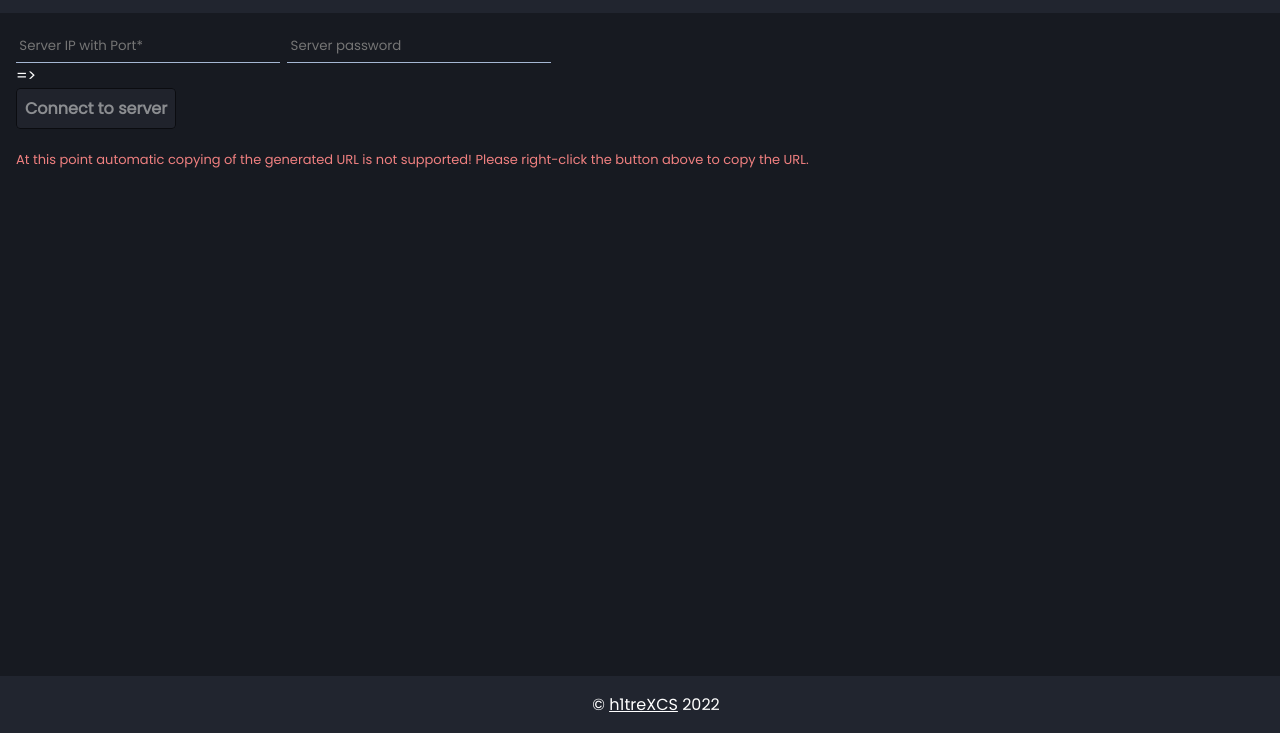
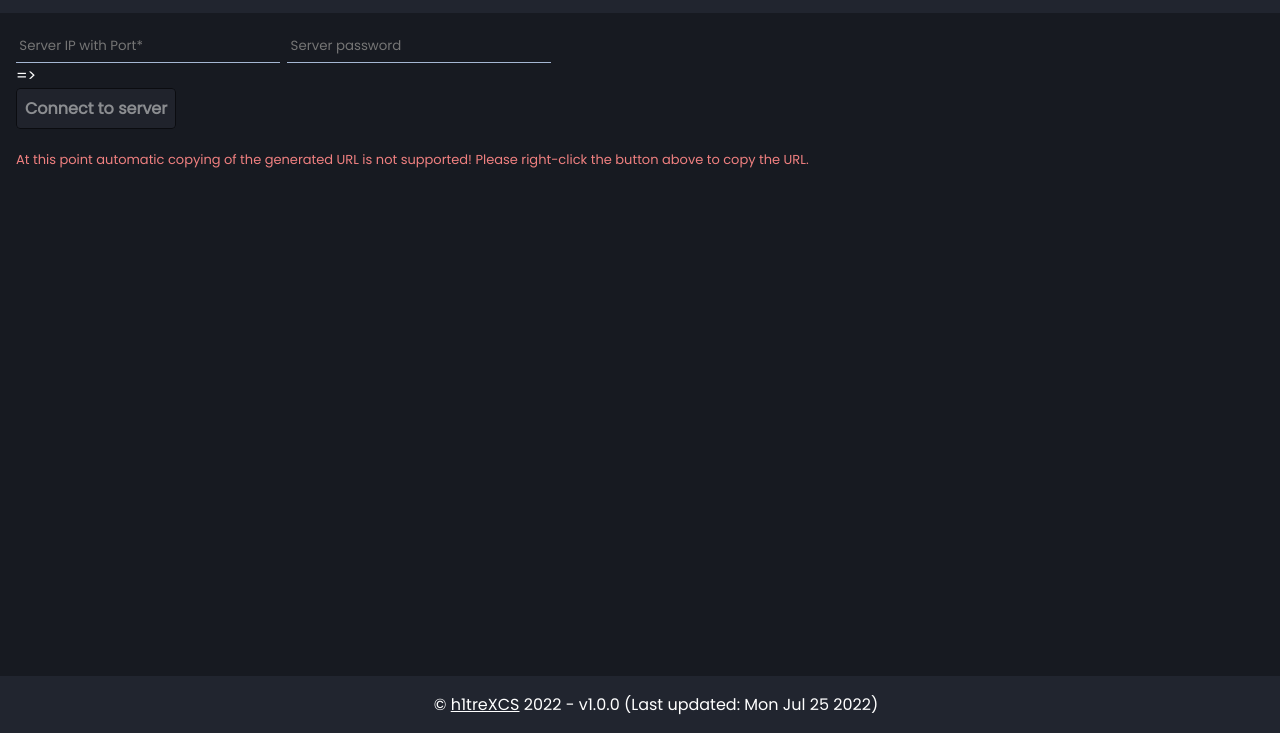
Before and after one commit to h1treX/h1treX.github.io, a website: page steamurlify/index.html in a window 1280 px wide. Shown: the part 67-800 px from the top of the page. Drawn offline with Linux system fonts and the light colour scheme.

Commit message:
added version number

```diff
--- a/steamurlify/index.html
+++ b/steamurlify/index.html
@@ -31,7 +31,7 @@
     </div>
 </div>
 
-<footer>&copy; <a id="twitter" target="_blank"></a> 2022</footer>
+<footer>&copy; <a id="twitter" target="_blank"></a> 2022 - <span id="version-info"></span></footer>
 
 <script src="js/script.js"></script>
 </body>
--- a/steamurlify/js/script.js
+++ b/steamurlify/js/script.js
@@ -1,11 +1,18 @@
 const options = {
-    creatorTwitter: "h1treXCS"
+    creatorTwitter: "h1treXCS",
+    versionInfo: {
+        number: "1.0.0",
+        lastUpdated: new Date("Mon Jul 25 2022"),
+    },
 }
 let steamUrl;
 
 const twitterLink = document.getElementById("twitter");
 twitterLink.innerText = options.creatorTwitter;
 twitterLink.href = "https://twitter.com/" + options.creatorTwitter;
+
+const versionInfo = document.getElementById("version-info");
+versionInfo.innerText = `v${options.versionInfo.number} (Last updated: ${options.versionInfo.lastUpdated.toDateString()})`
 
 const ipInput = document.getElementById("ip-input"), pwInput = document.getElementById("pw-input");
 
```
